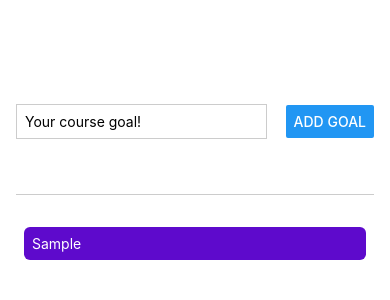
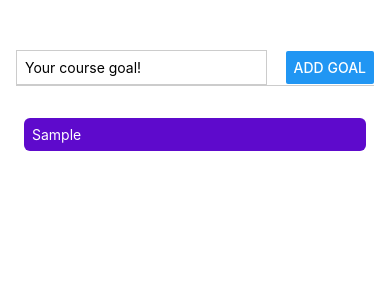
Before and after one commit to Senior-Ori/MyChatApp, a React Native app: screen / in a window 390 px wide. Both pictures are taken after typing "Sample" into the empty fields and a click on the button "ADD GOAL". Shown: the top 300 px of the page. Built offline with nearby package versions, Linux system fonts and the light colour scheme.

Commit message:
dev/added/delete-goals

```diff
--- a/App.js
+++ b/App.js
@@ -1,43 +1,106 @@
 import React, { useState, useEffect } from "react";
-import { View, Text, StyleSheet, TextInput, Button } from "react-native";
+import {
+  View,
+  ActivityIndicator,
+  Text,
+  StyleSheet,
+  Button,
+  FlatList,
+  TouchableOpacity,
+  Alert,
+} from "react-native";
 import AsyncStorage from "@react-native-async-storage/async-storage";
+import { TextInput } from "react-native-gesture-handler";
+
+const GoalContext = React.createContext({
+  courseGoals: [],
+  addGoal: (goal) => {},
+  deleteGoal: (goal) => {},
+});
 
 export default function App() {
   const [enteredGoalText, setEnteredGoalText] = useState("");
   const [courseGoals, setCourseGoals] = useState([]);
+  const [isLoading, setIsLoading] = useState(true);
 
   useEffect(() => {
-    retrieveData();
+    async function loadData() {
+      try {
+        const jsonValue = await AsyncStorage.getItem("courseGoals");
+        if (jsonValue !== null) {
+          setCourseGoals(JSON.parse(jsonValue));
+        }
+      } catch (e) {
+        console.log(e);
+      }
+      setIsLoading(false);
+    }
+    loadData();
   }, []);
 
-  const retrieveData = async () => {
+  useEffect(() => {
+    async function saveData() {
       try {
-      const value = await AsyncStorage.getItem("courseGoals");
-      if (value !== null) {
-        setCourseGoals(JSON.parse(value));
+        const jsonValue = JSON.stringify(courseGoals);
+        await AsyncStorage.setItem("courseGoals", jsonValue);
+      } catch (e) {
+        console.log(e);
       }
-    } catch (error) {
-      console.log(error);
     }
-  };
+    saveData();
+  }, [courseGoals]);
 
   function goalInputHandler(enteredText) {
     setEnteredGoalText(enteredText);
   }
 
   function addGoalHandler() {
+    if (enteredGoalText.length === 0) {
+      Alert.alert("Invalid Goal", "Goal must not be empty.", [{ text: "OK" }]);
+      return;
+    }
     setCourseGoals((currentCourseGoals) => [
       ...currentCourseGoals,
       enteredGoalText,
     ]);
-    AsyncStorage.setItem(
-      "courseGoals",
-      JSON.stringify([...courseGoals, enteredGoalText])
-    );
     setEnteredGoalText("");
   }
 
+  function deleteGoalHandler(goal) {
+    setCourseGoals((currentCourseGoals) =>
+      currentCourseGoals.filter((item) => item !== goal)
+    );
+  }
+
+  function renderItem({ item }) {
     return (
+      <TouchableOpacity
+        onLongPress={() => deleteGoalHandler(item)}
+        activeOpacity={0.7}
+      >
+        <View key={item} style={styles.goalItem}>
+          <Text style={styles.goalText}>{item}</Text>
+        </View>
+      </TouchableOpacity>
+    );
+  }
+
+  if (isLoading) {
+    return (
+      <View style={styles.centered}>
+        <ActivityIndicator size="large" />
+      </View>
+    );
+  }
+
+  return (
+    <GoalContext.Provider
+      value={{
+        courseGoals: courseGoals,
+        addGoal: addGoalHandler,
+        deleteGoal: deleteGoalHandler,
+      }}
+    >
       <View style={styles.appContainer}>
         <View style={styles.inputContainer}>
           <TextInput
@@ -49,13 +112,14 @@ export default function App() {
           <Button title="Add Goal" onPress={addGoalHandler} />
         </View>
         <View style={styles.goalsContainer}>
-        {courseGoals.map((goal) => (
-          <View key={goal} style={styles.goalItem}>
-            <Text style={styles.goalText}>{goal}</Text>
-          </View>
-        ))}
+          <FlatList
+            data={courseGoals}
+            renderItem={renderItem}
+            keyExtractor={(item) => item}
+          />
         </View>
       </View>
+    </GoalContext.Provider>
   );
 }
 
@@ -66,7 +130,6 @@ const styles = StyleSheet.create({
     paddingHorizontal: 16,
   },
   inputContainer: {
-    flex: 1,
     flexDirection: "row",
     justifyContent: "space-between",
     alignItems: "center",
@@ -89,8 +152,20 @@ const styles = StyleSheet.create({
     padding: 8,
     borderRadius: 6,
     backgroundColor: "#5e0acc",
+    flexDirection: "row",
+    alignItems: "center",
+    justifyContent: "space-between",
   },
   goalText: {
     color: "white",
   },
+  deleteButton: {
+    backgroundColor: "red",
+    borderRadius: 6,
+    padding: 8,
+    marginLeft: 8,
+  },
+  deleteButtonText: {
+    color: "white",
+  },
 });
```
Lines whose indentation alone changed are shown as unchanged.
